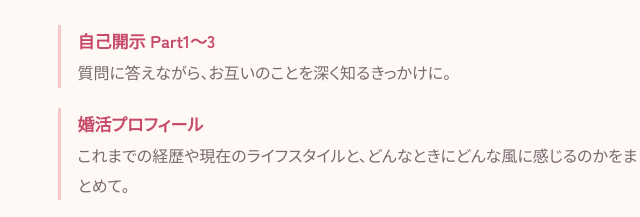
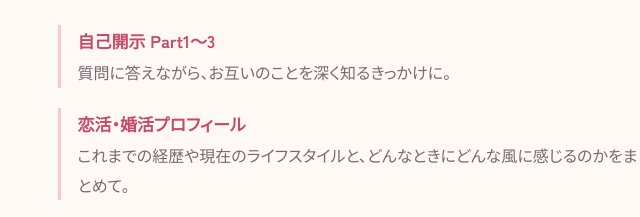
Before and after one commit to marriagesketch/-page-, a plain HTML site: page index.html in a window 1280 px wide. Shown: the part 2227-2444 px from the top of the page, 516-1156 px from the left. Drawn offline with Linux system fonts and the light colour scheme.

Commit message:
Update index.html

```diff
--- a/index.html
+++ b/index.html
@@ -185,7 +185,7 @@
             <dd>質問に答えながら、お互いのことを深く知るきっかけに。</dd>
           </div>
           <div>
-            <dt>婚活プロフィール</dt>
+            <dt>恋活・婚活プロフィール</dt>
             <dd>これまでの経歴や現在のライフスタイルと、どんなときにどんな風に感じるのかをまとめて。</dd>
           </div>
           <div>
```
